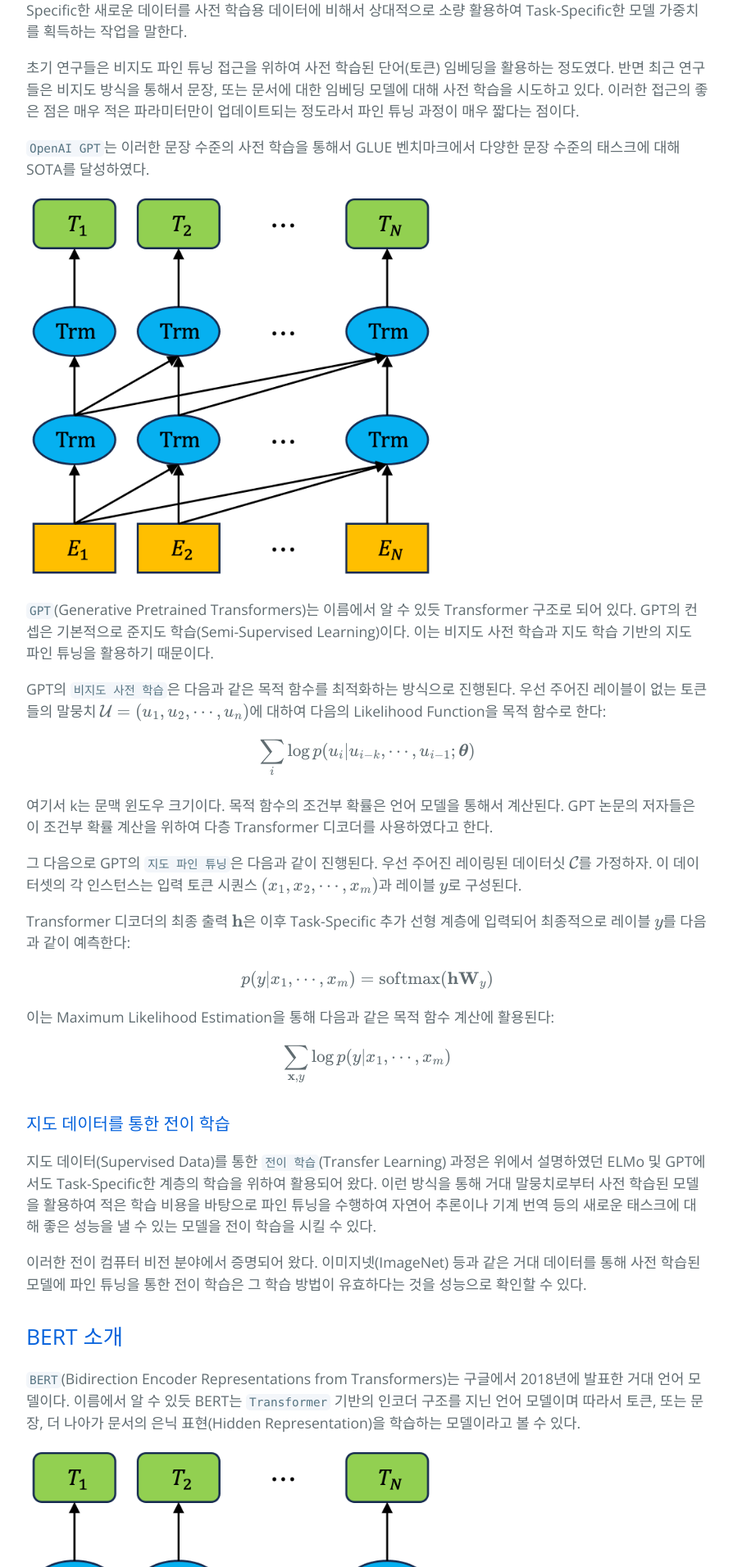
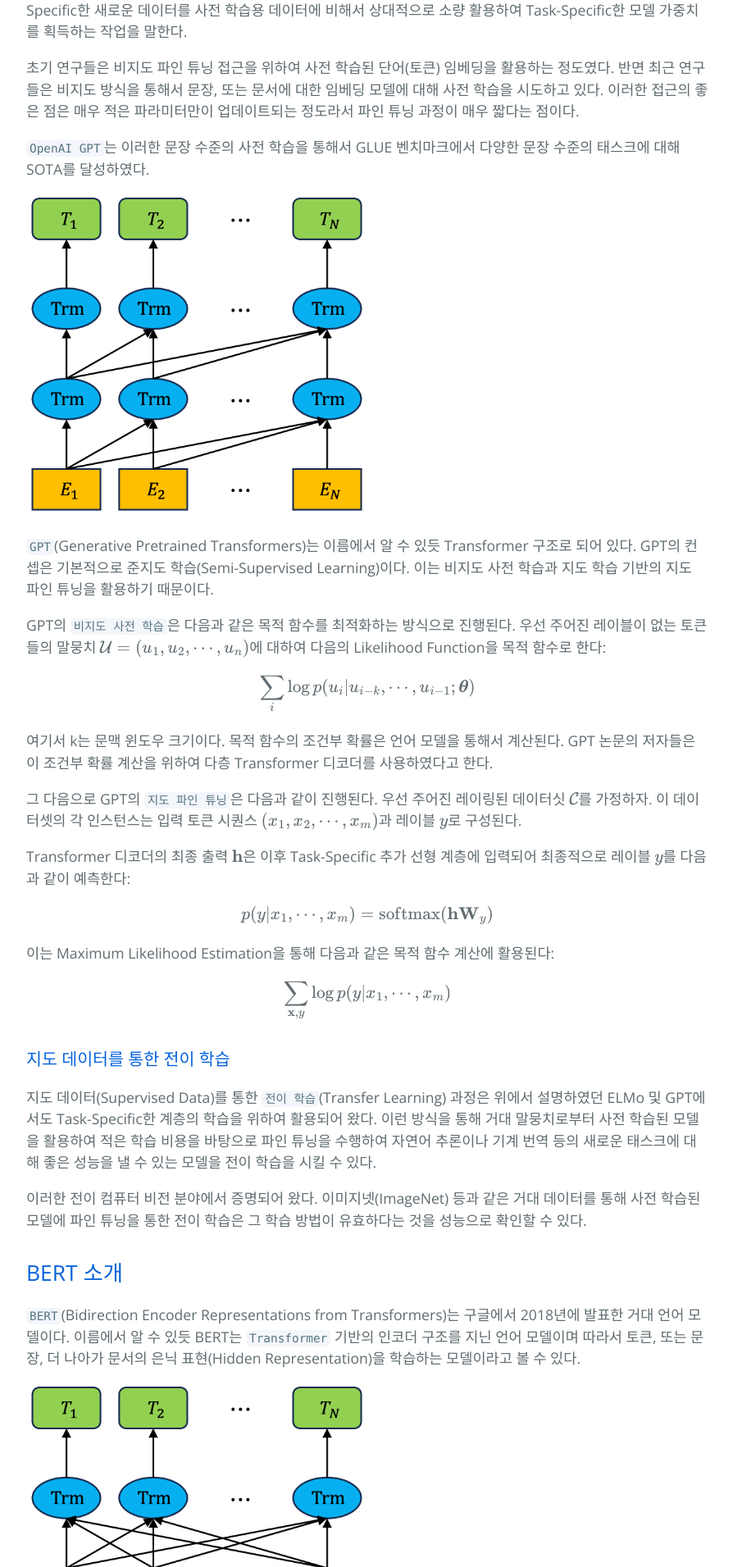
Before and after one commit to hcnoh/hcnoh.github.io, a Jekyll site: the page built from _posts/2024-01-02-nlp-04.md, in a window 1280 px wide. Shown: the part 3260-5171 px from the top of the page at 82% size, without its empty margins (192-1086 px from the left). Built offline with Jekyll 4.4.1, drawn with Linux system fonts in a browser that asks for light colours; comment, search, counter and statistics services are not loaded.

Commit message:
그림 크기 수정

```diff
--- a/_posts/2024-01-02-nlp-04.md
+++ b/_posts/2024-01-02-nlp-04.md
@@ -97,7 +97,7 @@
 
 `OpenAI GPT`는 이러한 문장 수준의 사전 학습을 통해서 GLUE 벤치마크에서 다양한 문장 수준의 태스크에 대해 SOTA를 달성하였다.
 
-![OpenAI GPT](assets/img/2023-03-07-nlp-04/gpt.png){: width="60%" height="60%"}
+![OpenAI GPT](assets/img/2023-03-07-nlp-04/gpt.png){: width="50%" height="50%"}
 
 `GPT`(Generative Pretrained Transformers)는 이름에서 알 수 있듯 Transformer 구조로 되어 있다. GPT의 컨셉은 기본적으로 준지도 학습(Semi-Supervised Learning)이다. 이는 비지도 사전 학습과 지도 학습 기반의 지도 파인 튜닝을 활용하기 때문이다.
 
@@ -131,7 +131,7 @@
 ## BERT 소개
 `BERT`(Bidirection Encoder Representations from Transformers)는 구글에서 2018년에 발표한 거대 언어 모델이다. 이름에서 알 수 있듯 BERT는 `Transformer` 기반의 인코더 구조를 지닌 언어 모델이며 따라서 토큰, 또는 문장, 더 나아가 문서의 은닉 표현(Hidden Representation)을 학습하는 모델이라고 볼 수 있다.
 
-![BERT](assets/img/2023-03-07-nlp-04/bert.png){: width="60%" height="60%"}
+![BERT](assets/img/2023-03-07-nlp-04/bert.png){: width="50%" height="50%"}
 
 위 그림은 BERT의 구조를 간단히 설명하는 그림이다. 위 그림에서 확인할 수 있듯이 기본적으로 Transformer로 구성되어 있음을 확인할 수 있으며 Transformer의 특별한 구조를 활용하여 양방향으로의 정보를 활용하여 각 토큰의 인코딩을 수행하는 것을 볼 수 있다.
 
```
